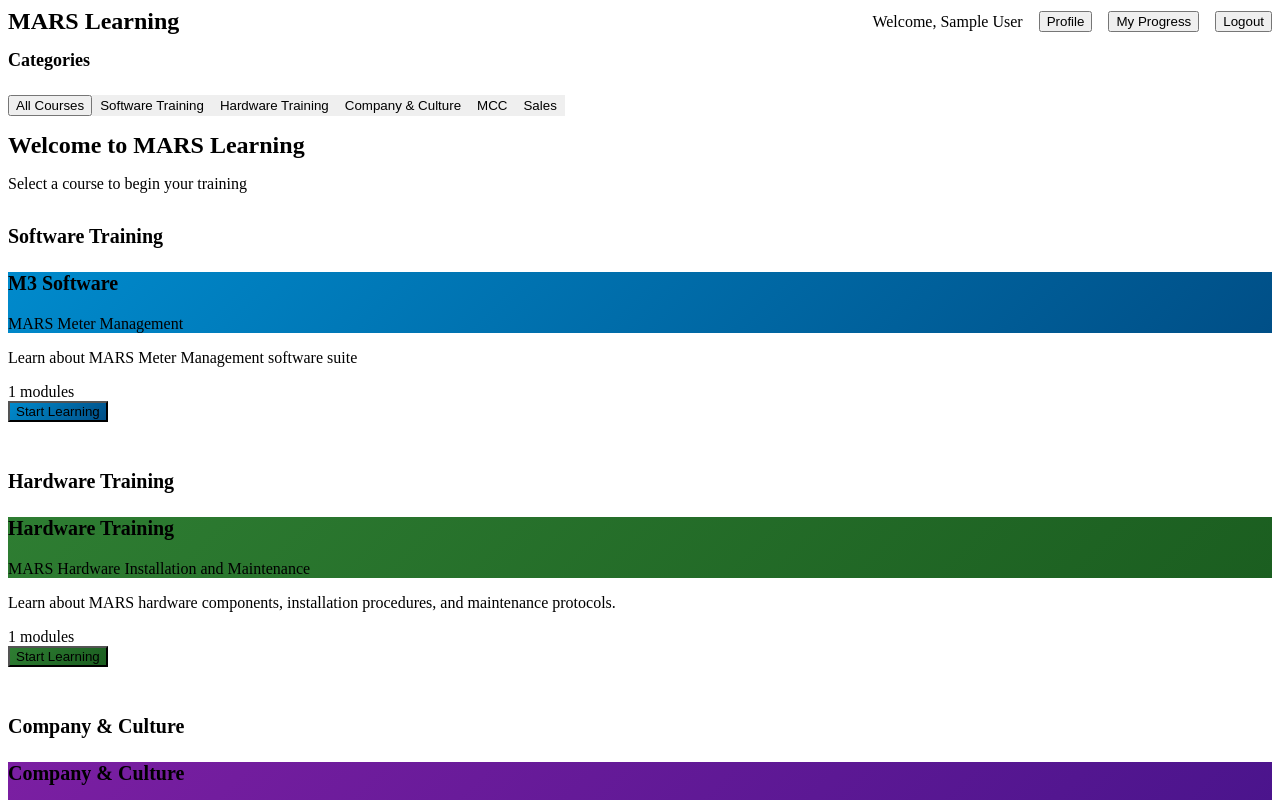
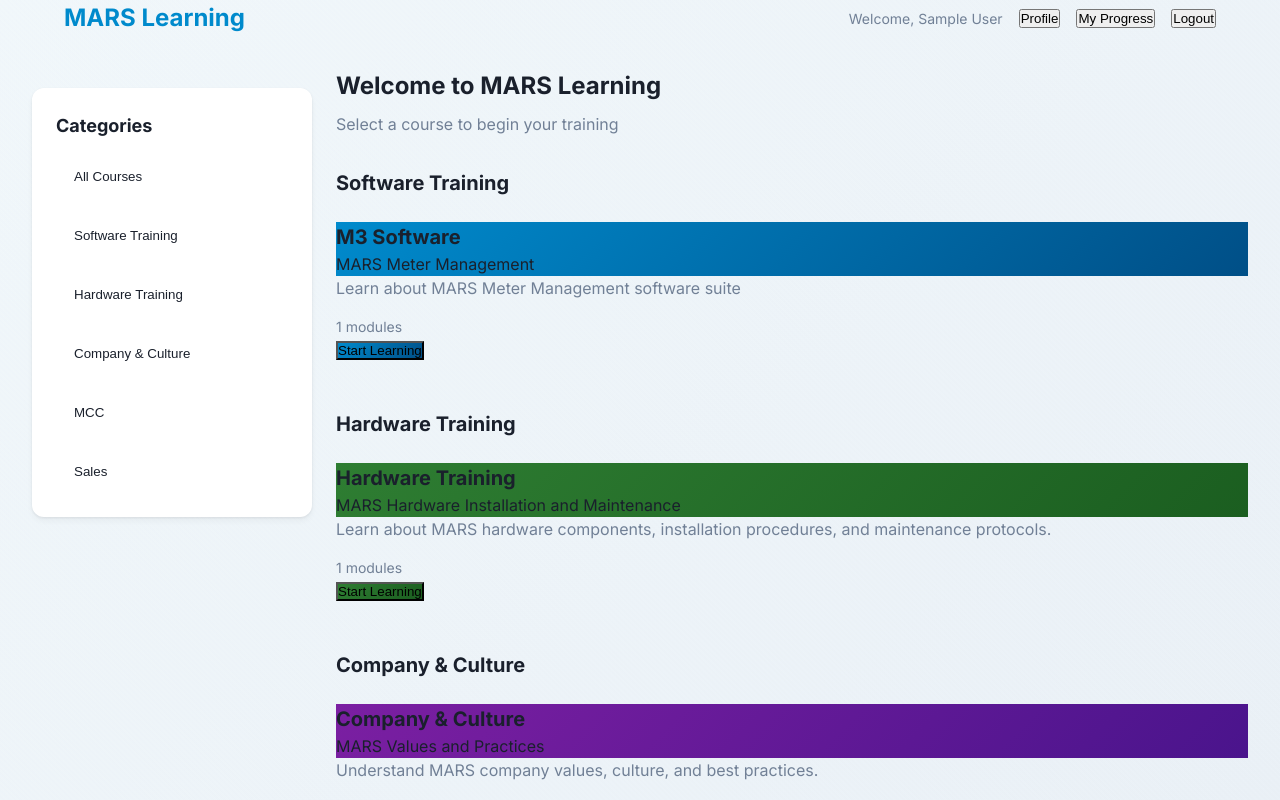
Before and after one commit to jbb1988/quiz-app, a React (Create React App) app: page /#/ in a window 1280 px wide. Shown: the top 800 px of the page. Built offline with nearby package versions, Linux system fonts and the light colour scheme; sample sign-in values are in the browser's storage.

Commit message:
Update CSS with complete form styles and spacing

```diff
--- a/src/styles/index.css
+++ b/src/styles/index.css
@@ -1,6 +1,52 @@
 @import url('https://fonts.googleapis.com/css2?family=Inter:wght@400;500;600;700&display=swap');
 
-/* ... [Previous CSS remains unchanged until auth forms section] ... */
+:root {
+  --color-primary: #008ACC;
+  --color-secondary: #004F87;
+  --color-background-light: #f0f4f8;
+  --color-background-dark: #e2e8f0;
+  --color-text-primary: #1a202c;
+  --color-text-secondary: #4a5568;
+  --color-text-light: #718096;
+  --color-success: #48bb78;
+  --color-error: #f56565;
+  --color-warning: #ed8936;
+  --gradient-primary: linear-gradient(135deg, #008ACC 0%, #004F87 100%);
+  --gradient-secondary: linear-gradient(135deg, #004F87 0%, #002645 100%);
+  --gradient-background: linear-gradient(135deg, #f0f4f8 0%, #e2e8f0 100%);
+  --gradient-card: linear-gradient(180deg, #ffffff 0%, #f8fafc 100%);
+  --gradient-hover: linear-gradient(135deg, rgba(0,138,204,0.1) 0%, rgba(0,79,135,0.1) 100%);
+  --shadow-sm: 0 1px 3px rgba(0,0,0,0.08);
+  --shadow-md: 0 4px 6px rgba(0,0,0,0.04), 0 1px 3px rgba(0,0,0,0.08);
+  --shadow-lg: 0 10px 15px rgba(0,0,0,0.04), 0 4px 6px rgba(0,0,0,0.08);
+  --shadow-xl: 0 20px 25px rgba(0,0,0,0.04), 0 10px 10px rgba(0,0,0,0.04);
+  --shadow-inner: inset 0 2px 4px rgba(0,0,0,0.06);
+  --radius-sm: 0.375rem;
+  --radius-md: 0.5rem;
+  --radius-lg: 0.75rem;
+  --transition-fast: all 0.15s cubic-bezier(0.4, 0, 0.2, 1);
+  --transition-default: all 0.3s cubic-bezier(0.4, 0, 0.2, 1);
+  --transition-slow: all 0.5s cubic-bezier(0.4, 0, 0.2, 1);
+}
+
+* {
+  margin: 0;
+  padding: 0;
+  box-sizing: border-box;
+}
+
+body {
+  font-family: 'Inter', -apple-system, BlinkMacSystemFont, 'Segoe UI', Roboto, sans-serif;
+  background-color: var(--color-background-light);
+  background-image:
+    linear-gradient(135deg, rgba(0,138,204,0.03) 0%, rgba(0,79,135,0.03) 100%),
+    repeating-linear-gradient(45deg, rgba(255,255,255,0.1) 0px, rgba(255,255,255,0.1) 2px, transparent 2px, transparent 4px),
+    linear-gradient(135deg, #f8fafc 0%, #f1f5f9 100%);
+  background-attachment: fixed;
+  color: var(--color-text-primary);
+  line-height: 1.5;
+  min-height: 100vh;
+}
 
 /* Auth Forms */
 .auth-form-container {
@@ -73,6 +119,7 @@
 .auth-form .btn-primary {
   background: var(--gradient-primary);
   border: none;
+  color: white;
 }
 
 .auth-form .btn-outline {
@@ -87,7 +134,74 @@
   border-color: transparent;
 }
 
-/* ... [Rest of the CSS remains unchanged] ... */
+/* Layout */
+.container {
+  max-width: 1200px;
+  margin: 0 auto;
+  padding: 0 1rem;
+}
+
+@media (min-width: 640px) {
+  .container {
+    padding: 0 1.5rem;
+  }
+}
+
+.dashboard {
+  min-height: calc(100vh - 72px);
+  display: grid;
+  grid-template-columns: 1fr;
+  grid-template-rows: auto 1fr;
+  grid-template-areas:
+    "sidebar"
+    "main";
+  gap: 1.5rem;
+  padding: 1.5rem;
+}
+
+@media (min-width: 1024px) {
+  .dashboard {
+    grid-template-columns: 280px 1fr;
+    grid-template-areas: "sidebar main";
+    padding: 2rem;
+  }
+}
+
+.dashboard-sidebar {
+  grid-area: sidebar;
+  background: white;
+  padding: 1.5rem;
+  border-radius: var(--radius-lg);
+  box-shadow: var(--shadow-md);
+  height: fit-content;
+  position: sticky;
+  top: 88px;
+}
+
+.dashboard-sidebar nav {
+  display: flex;
+  flex-direction: column;
+  gap: 0.5rem;
+}
+
+.dashboard-sidebar button {
+  text-align: left;
+  padding: 0.75rem 1rem;
+  border-radius: var(--radius-md);
+  transition: var(--transition-default);
+  border: 2px solid transparent;
+  font-weight: 500;
+  width: 100%;
+  display: block;
+  cursor: pointer;
+  background: transparent;
+  color: var(--color-text-primary);
+}
+
+.dashboard-main {
+  grid-area: main;
+  min-width: 0;
+}
 
 /* Utility classes */
 .flex { display: flex; }
@@ -97,15 +211,19 @@
 .gap-2 { gap: 0.5rem; }
 .gap-4 { gap: 1rem; }
 .text-center { text-align: center; }
+.mb-2 { margin-bottom: 0.5rem; }
 .mb-4 { margin-bottom: 1rem; }
 .mb-8 { margin-bottom: 2rem; }
 .mt-4 { margin-top: 1rem; }
+.mt-8 { margin-top: 2rem; }
 .text-2xl { font-size: 1.5rem; }
 .text-xl { font-size: 1.25rem; }
 .text-lg { font-size: 1.125rem; }
+.text-sm { font-size: 0.875rem; }
 .font-bold { font-weight: 700; }
 .text-primary { color: var(--color-primary); }
 .text-text-light { color: var(--color-text-light); }
+.text-text-secondary { color: var(--color-text-secondary); }
 .space-y-2 > * + * { margin-top: 0.5rem; }
 .space-y-4 > * + * { margin-top: 1rem; }
 .space-y-6 > * + * { margin-top: 1.5rem; }
```
